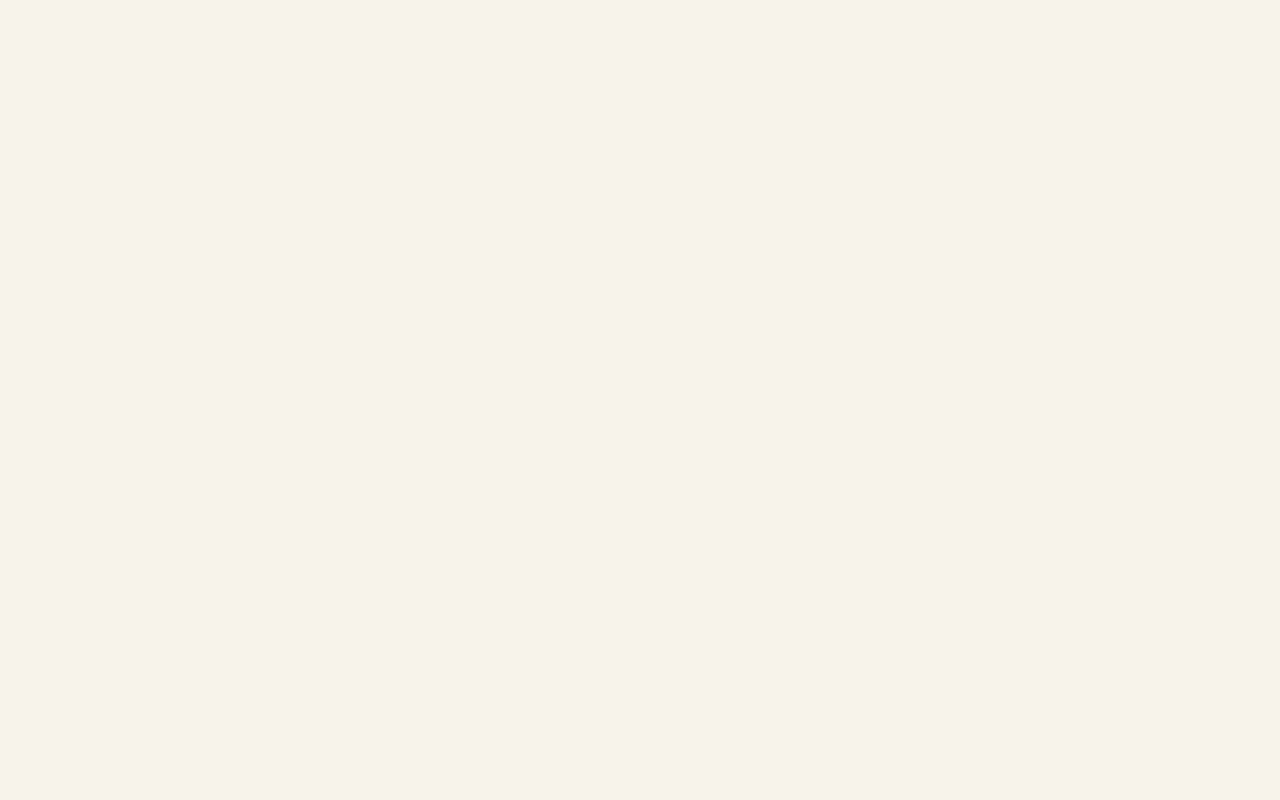
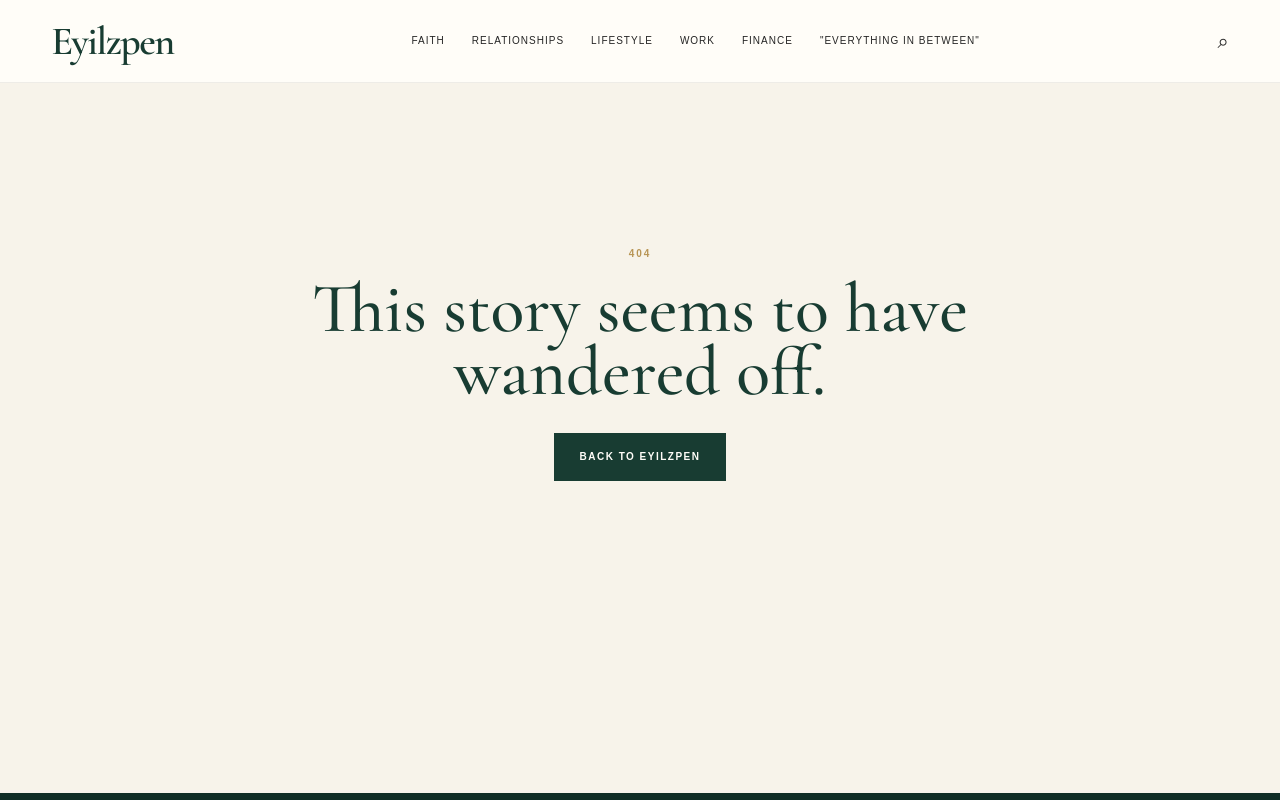
Before and after one commit to Xlence1624/Eyil-s_Pen, a React (Vite) app: page /a/1 in a window 1280 px wide. Before the commit this address had no page. Shown: the top 800 px of the page. Built offline with nearby package versions, Linux system fonts and the light colour scheme.

Commit message:
dynamic routing implemented
Signed-off-by: Michael Orji <xlence1624@gmail.com>

```diff
--- a/src/App.jsx
+++ b/src/App.jsx
@@ -9,7 +9,7 @@ const App = () => {
     <div >
     <Routes>
       <Route path='/' element={<Home />} />
-      <Route path='/blog/:id' element={<Blog />} />
+      <Route path='/a/:id' element={<FullArticle/>} />
           <Route path='/all_article' element={<FullArticle />} />
 
     </Routes>
--- a/src/components/ArticleCard.jsx
+++ b/src/components/ArticleCard.jsx
@@ -10,7 +10,7 @@ export default function ArticleCard({ article }) {
   return (
     <article
       className="article-card cursor-pointer"
-      onClick={() => navigate(`/blog/${article._id}`)}
+      onClick={() => navigate(`/a/${article._id}`)}
     >
       <div className="card-image">
          <img src={article.image} alt={article.title || "Article Image"} />
--- a/src/components/ArticlePage.jsx
+++ b/src/components/ArticlePage.jsx
@@ -10,9 +10,12 @@ import { blog_data } from "../data/Articles.js";
 import { useNavigate } from "react-router-dom";
 
 export default function ArticlePage() {
-  const { slug } = useParams();
+const { id } = useParams();
+const article = blog_data.find((item) => String(item._id) === String(id));
+
+
   const navigate = useNavigate();
-  const article = blog_data[0];
+
 
   const [progress, setProgress] = useState(0);
 
```
